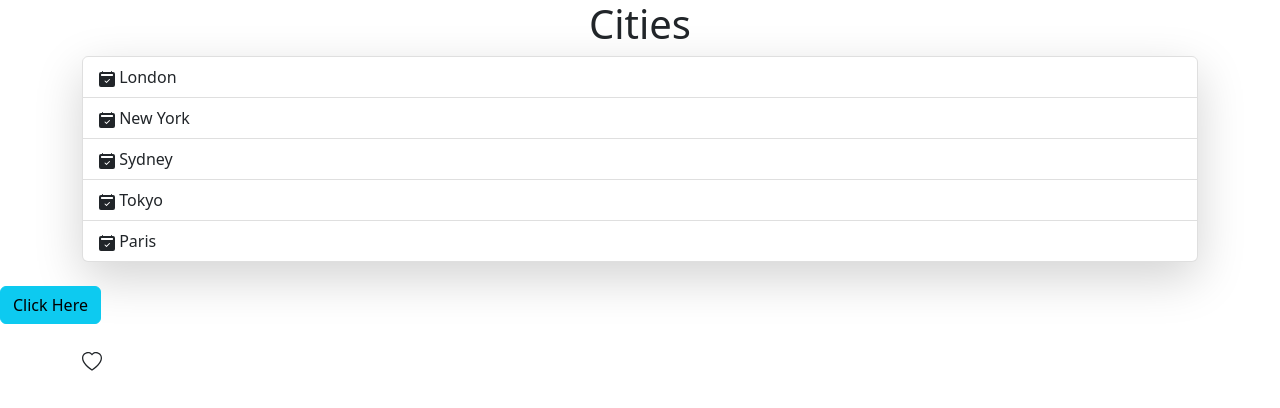
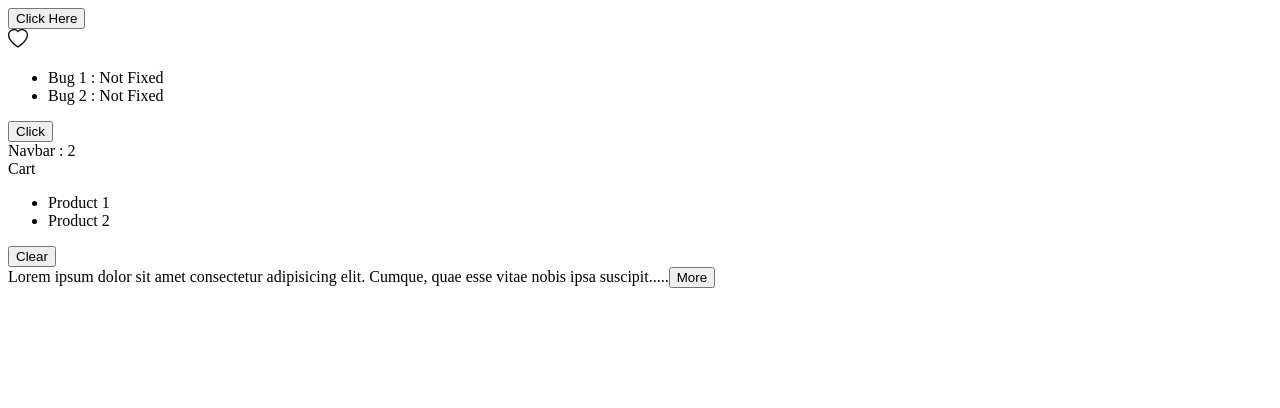
Before and after one commit to Abdul07in/React-App, a React (Vite) app: page / in a window 1280 px wide. Shown: the top 408 px of the page. Built offline with nearby package versions, Linux system fonts and the light colour scheme.

Commit message:
State Management Completed

```diff
--- a/package.json
+++ b/package.json
@@ -10,6 +10,7 @@
   },
   "dependencies": {
     "bootstrap": "^5.2.3",
+    "immer": "^9.0.19",
     "react": "^18.2.0",
     "react-dom": "^18.2.0",
     "react-icons": "^5.3.0",
--- a/src/App.tsx
+++ b/src/App.tsx
@@ -3,6 +3,9 @@ import Alert from "./components/Alert";
 import Button from "./components/Button";
 import ListGroup from "./components/ListGroup";
 import Like from "./components/Like";
+import ImmerPack from "./components/ImmerPack";
+import MainComponent from "./components/ManageState/MainComponent";
+import ExpandableText from "./components/ExpandableText";
 
 function App() {
   let items = ["London", "New York", "Sydney", "Tokyo", "Paris"];
@@ -20,11 +23,11 @@ function App() {
 
   return (
     <div>
-      <ListGroup
+      {/* <ListGroup
         items={items}
         heading="Cities"
         onSelectItem={handleSelectItem}
-      />
+      /> */}
       <Button color="info" onClick={() => setAlert(true)}>
         Click Here
       </Button>
@@ -36,6 +39,25 @@ function App() {
       <div className="container mt-4">
         <Like />
       </div>
+
+      <div className="container mt-4">
+        <ImmerPack />
+      </div>
+      <MainComponent />
+
+      <ExpandableText maxChar={100}>
+        Lorem ipsum dolor sit amet consectetur adipisicing elit. Cumque, quae
+        esse vitae nobis ipsa suscipit quas rem autem fugiat dolorem quod
+        quaerat nulla earum ipsum iure nemo minus excepturi tenetur ducimus. Sit
+        provident veniam, non quidem iusto aperiam voluptatem optio, fuga unde
+        nostrum expedita, obcaecati ex architecto maiores temporibus laborum
+        quod adipisci facilis? Dolorem officia accusantium recusandae pariatur
+        veritatis illum quasi numquam ad eos iste beatae temporibus doloremque
+        reprehenderit tempore ratione, eum cupiditate cumque voluptate accusamus
+        porro possimus molestias dicta dignissimos. Voluptas nihil fugiat eos
+        voluptatum rem reiciendis vitae, voluptate aperiam excepturi laboriosam,
+        accusamus ab eligendi quasi recusandae corporis inventore?
+      </ExpandableText>
     </div>
   );
 }
--- a/src/components/Alert.tsx
+++ b/src/components/Alert.tsx
@@ -6,11 +6,7 @@ interface AlertProps {
 
 const Alert = ({ children, visible, onClose }: AlertProps) => {
   return (
-    <div
-      className={`mt-4 alert alert-warning alert-dismissible fade ${
-        visible ? "show" : "show"
-      }`}
-    >
+    <div className={`mt-4 alert alert-warning alert-dismissible fade show`}>
       <strong>{children}</strong>
       <button
         type="button"
--- /dev/null
+++ b/src/components/ExpandableText.tsx
@@ -0,0 +1,23 @@
+import React, { useState } from "react";
+
+interface Props {
+  children: string;
+  maxChar: number;
+}
+
+const ExpandableText = ({ children, maxChar = 100 }: Props) => {
+  const [isExpanded, setIsExpanded] = useState(false);
+
+  if (children.length <= maxChar) return <div>{children}</div>;
+  else
+    return (
+      <div>
+        {isExpanded ? children : children.substring(0, maxChar) + "....."}
+        <button onClick={() => setIsExpanded(!isExpanded)}>
+          {isExpanded ? "Less" : "More"}
+        </button>{" "}
+      </div>
+    );
+};
+
+export default ExpandableText;
--- /dev/null
+++ b/src/components/ImmerPack.tsx
@@ -0,0 +1,35 @@
+import produce from "immer";
+import { useState } from "react";
+
+const ImmerPack = () => {
+  const [bugs, setBugs] = useState([
+    { id: 1, title: "Bug 1", fixed: false },
+    { id: 2, title: "Bug 2", fixed: false },
+  ]);
+
+  const handleBug = () => {
+    // setBugs(bugs.map((bug) => (bug.id === 1 ? { ...bug, fixed: true } : bug)));
+
+    setBugs(
+      produce((draft) => {
+        const bug = draft.find((bug) => bug.id === 1);
+        if (bug) bug.fixed = true;
+      })
+    );
+  };
+
+  return (
+    <div>
+      <ul>
+        {bugs.map((bug) => (
+          <li key={bug.id}>
+            {bug.title} : {bug.fixed ? "Fixed" : "Not Fixed"}
+          </li>
+        ))}
+      </ul>
+      <button onClick={handleBug}>Click</button>
+    </div>
+  );
+};
+
+export default ImmerPack;
--- a/src/components/ListGroup.tsx
+++ b/src/components/ListGroup.tsx
@@ -1,17 +1,6 @@
 import { useState } from "react";
 import styled from "styled-components";
-import { BsFillCalendar2CheckFill, BsFillCircleFill } from "react-icons/bs";
-
-interface ListGroupProps {
-  items: string[];
-  heading: string;
-  onSelectItem: (item: string) => void;
-}
-
-const List = styled.ul`
-  list-style: none;
-  padding: 0;
-`;
+import { BsFillCalendar2CheckFill } from "react-icons/bs";
 
 interface ListItemProps {
   active: boolean;
@@ -20,35 +9,38 @@ interface ListItemProps {
 const ListItem = styled.li<ListItemProps>`
   cursor: pointer;
   padding: 0.5rem 1rem;
-  background: ${(props) => (props.active ? "lightgreen" : "transparent")};
+  background-color: ${(props) => (props.active ? "lightgreen" : "transparent")};
 `;
 
+interface ListGroupProps {
+  items: string[];
+  heading: string;
+  onSelectItem: (item: string) => void;
+}
+
 function ListGroup({ items, heading, onSelectItem }: ListGroupProps) {
-  const [selectedIndex, setselectedIndex] = useState(-1);
+  const [selectedIndex, setSelectedIndex] = useState(-1);
 
   return (
     <div className="container">
       <h1 className="text-center h-1">{heading}</h1>
-      {items.length === 0 && <p>No item found</p>}
-      <List className="list-group shadow-lg " style={{ cursor: "pointer" }}>
+      {items.length === 0 && <p>No items found</p>}
+      <ul className="list-group shadow-lg" style={{ cursor: "pointer" }}>
         {items.map((item, index) => (
           <ListItem
             active={index === selectedIndex}
             key={item}
-            className={
-              selectedIndex === index
-                ? "list-group-item active"
-                : "list-group-item"
-            }
             onClick={() => {
-              setselectedIndex(index);
+              setSelectedIndex(index);
               onSelectItem(item);
             }}
+            // Avoid passing `active` prop to the DOM
+            as="li"
           >
             <BsFillCalendar2CheckFill /> {item}
           </ListItem>
         ))}
-      </List>
+      </ul>
     </div>
   );
 }
--- /dev/null
+++ b/src/components/ManageState/Cart.tsx
@@ -0,0 +1,20 @@
+interface CartProps {
+  cartItems: string[];
+  onClear: () => void;
+}
+
+const Cart = ({ cartItems, onClear }: CartProps) => {
+  return (
+    <>
+      <div>Cart</div>
+      <ul>
+        {cartItems.map((item) => (
+          <li key={item}>{item}</li>
+        ))}
+      </ul>
+      <button onClick={onClear}>Clear</button>
+    </>
+  );
+};
+
+export default Cart;
--- /dev/null
+++ b/src/components/ManageState/MainComponent.tsx
@@ -0,0 +1,16 @@
+import { useState } from "react";
+import Cart from "./Cart";
+import Navbar from "./Navbar";
+
+const MainComponent = () => {
+  const [cartItems, setCartItems] = useState(["Product 1", "Product 2"]);
+
+  return (
+    <div>
+      <Navbar cartItemsCount={cartItems.length}></Navbar>
+      <Cart cartItems={cartItems} onClear={() => setCartItems([])} />
+    </div>
+  );
+};
+
+export default MainComponent;
--- /dev/null
+++ b/src/components/ManageState/Navbar.tsx
@@ -0,0 +1,11 @@
+import React from "react";
+
+interface NavbarProps {
+  cartItemsCount: number;
+}
+
+const Navbar = ({ cartItemsCount }: NavbarProps) => {
+  return <div>Navbar : {cartItemsCount}</div>;
+};
+
+export default Navbar;
--- a/src/main.tsx
+++ b/src/main.tsx
@@ -1,7 +1,7 @@
 import React from "react";
 import ReactDOM from "react-dom/client";
 import App from "./App";
-import "bootstrap/dist/css/bootstrap.min.css";
+// import "bootstrap/dist/css/bootstrap.min.css";
 import "bootstrap/dist/js/bootstrap.bundle.min";
 
 ReactDOM.createRoot(document.getElementById("root") as HTMLElement).render(
```
Also changed, not shown: src/components/NestedObject.tsx (added, +27 -0 lines), src/components/StateManagement.tsx (added, +87 -0 lines), 1 other file (tests, documents, lock files or other folders).
